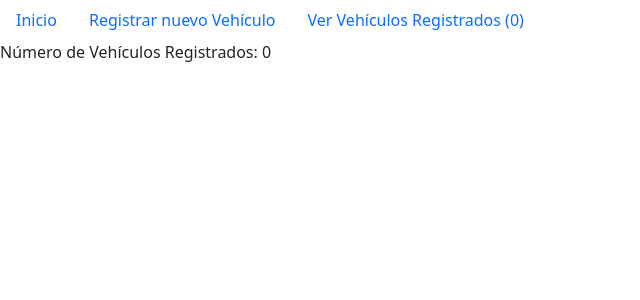
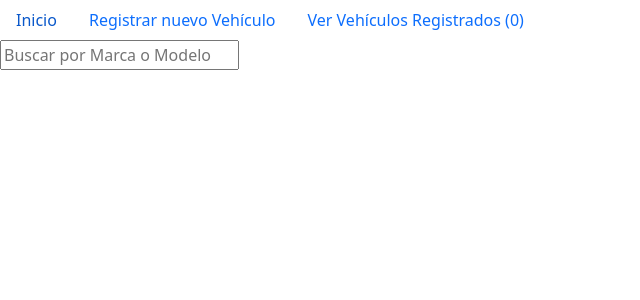
Before and after one commit to AlanMandriaza/carregister, a React (Create React App) app: page / in a window 1280 px wide. Shown: the top 300 px of the page, without its empty margins (0-640 px from the left). Built offline with nearby package versions, Linux system fonts and the light colour scheme.

Commit message:
barra de busqueda funcionando (basicamente)

```diff
--- a/package.json
+++ b/package.json
@@ -8,9 +8,11 @@
     "@testing-library/react": "^13.4.0",
     "@testing-library/user-event": "^13.5.0",
     "bootstrap": "^5.3.2",
+    "chart.js": "^4.4.0",
     "image-size": "^1.0.2",
     "react": "^18.2.0",
     "react-bootstrap": "^2.9.1",
+    "react-chartjs-2": "^5.2.0",
     "react-dom": "^18.2.0",
     "react-modal": "^3.16.1",
     "react-router-dom": "^6.18.0",
--- a/src/components/Home.jsx
+++ b/src/components/Home.jsx
@@ -1,15 +1,33 @@
-import React from 'react';
+import React, { useState } from 'react';
 
 function Home({ registros }) {
+  const [searchTerm, setSearchTerm] = useState('');
+
+  const filteredRegistros = registros.filter(vehiculo => {
+    const term = searchTerm.toLowerCase();
+    return vehiculo.marca.toLowerCase().includes(term) || vehiculo.modelo.toLowerCase().includes(term);
+  });
+
   return (
     <div>
-      <p>Número de Vehículos Registrados: {registros.length}</p>
-      {registros.length > 0 && (
-        <div>
-          <h3>Vehículos Registrados</h3>
-        </div>
+      <input
+        type="text"
+        placeholder="Buscar por Marca o Modelo"
+        value={searchTerm}
+        onChange={(e) => setSearchTerm(e.target.value)}
+      />
+
+      {searchTerm && (
+        <ul>
+          {filteredRegistros.map(vehiculo => (
+            <li key={vehiculo.servicioNumber}>
+              {`${vehiculo.marca} ${vehiculo.modelo}`}
+            </li>
+          ))}
+        </ul>
       )}
     </div>
   );
 }
+
 export default Home;
```
Also changed, not shown: 1 other file (tests, documents, lock files or other folders).
